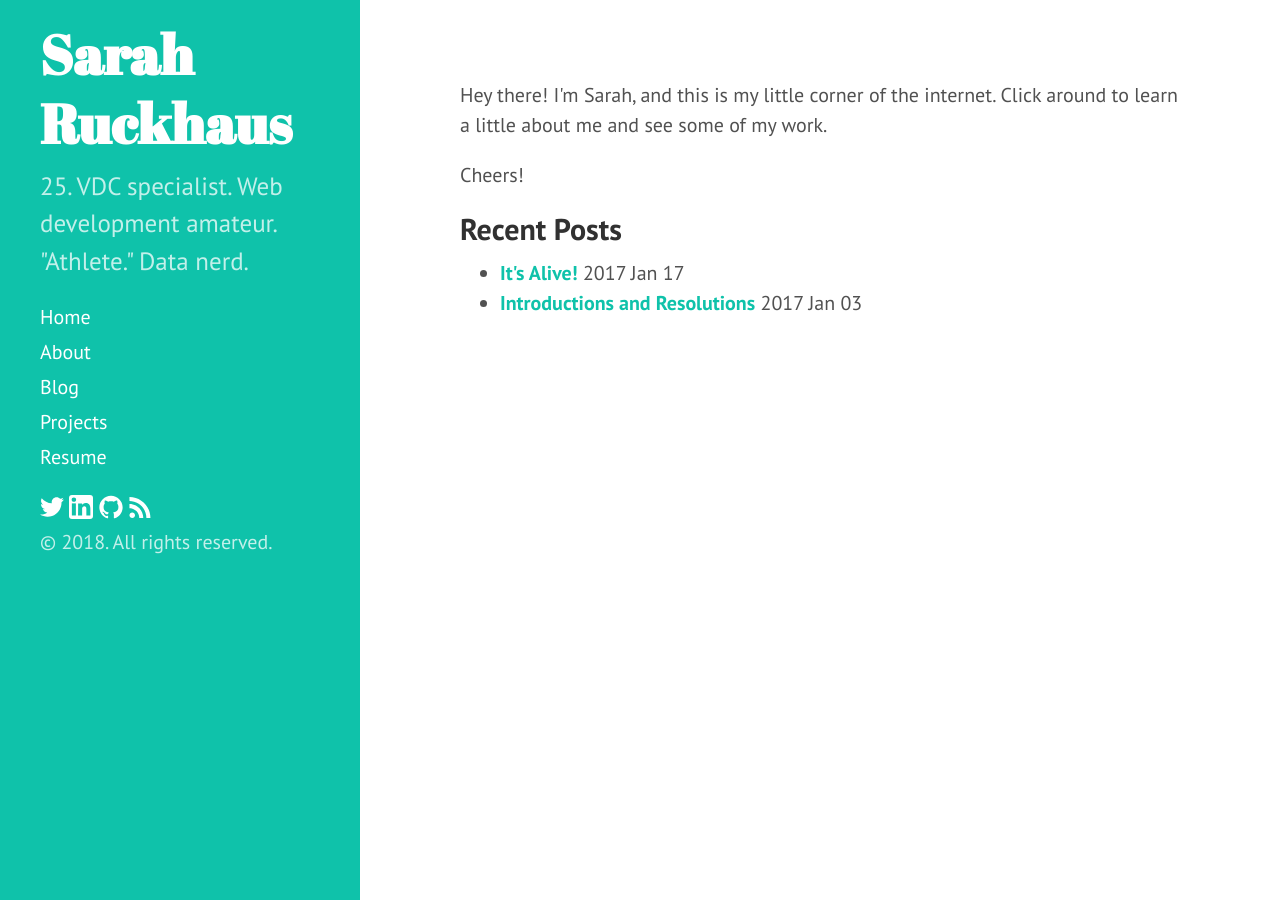
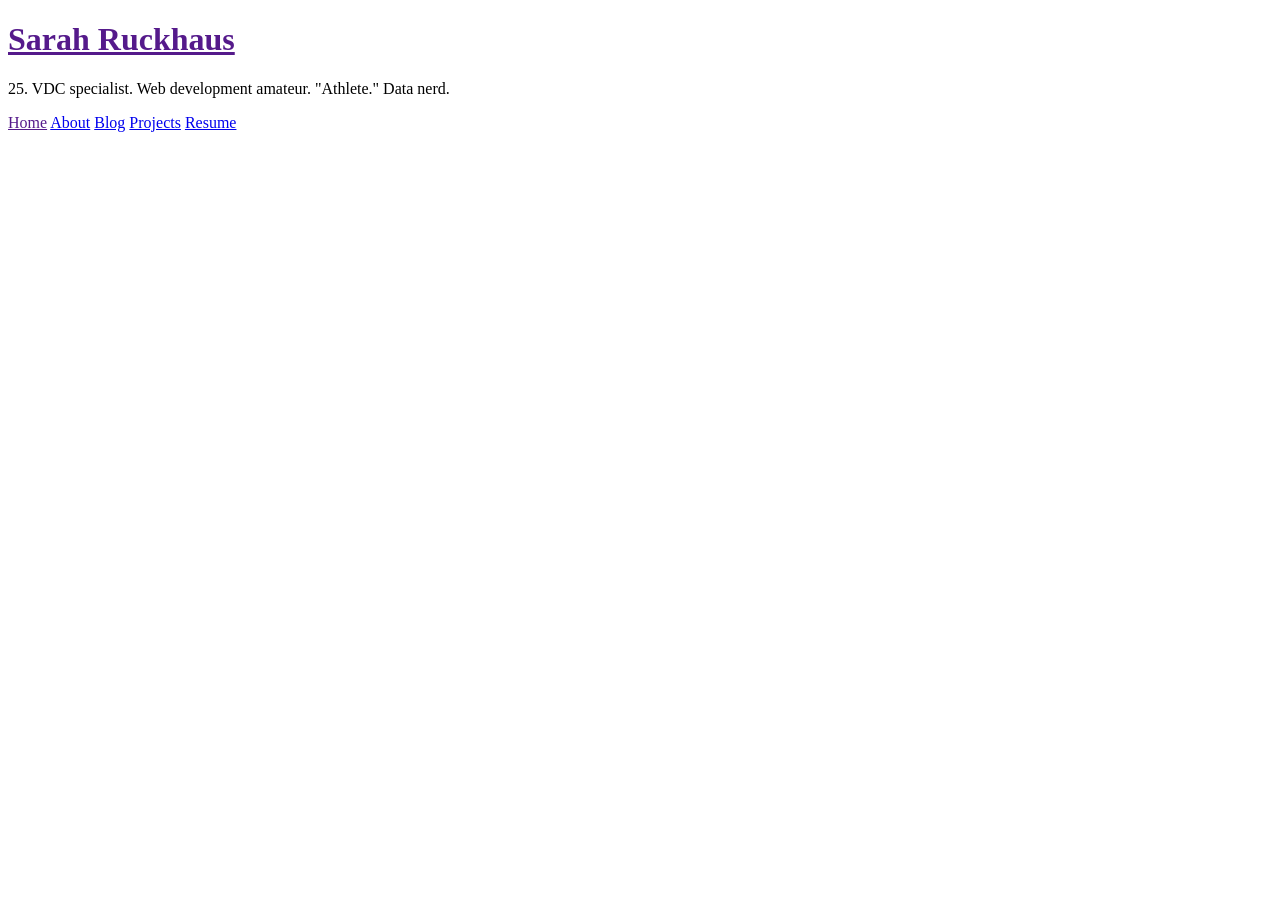
Before and after one commit to ruckhaus/ruckhaus.github.io, a Jekyll site: the page built from index.html, in a window 1280 px wide and 900 px high. Built offline with Jekyll 4.4.1, drawn with Linux system fonts in a browser that asks for light colours.

Commit message:
head changes

```diff
--- a/_includes/head.html
+++ b/_includes/head.html
@@ -15,14 +15,14 @@
   </title>
 
   <!-- CSS -->
-  <link rel="stylesheet" href="{{ site.baseurl }}public/css/poole.css">
-  <link rel="stylesheet" href="{{ site.baseurl }}public/css/syntax.css">
-  <link rel="stylesheet" href="{{ site.baseurl }}public/css/hyde.css">
+  <link rel="stylesheet" href="..{{ site.baseurl }}public/css/poole.css">
+  <link rel="stylesheet" href="..{{ site.baseurl }}public/css/syntax.css">
+  <link rel="stylesheet" href="..{{ site.baseurl }}public/css/hyde.css">
   <link rel="stylesheet" href="https://fonts.googleapis.com/css?family=PT+Sans:400,400italic,700|Abril+Fatface">
 
   <!-- Icons -->
-  <link rel="apple-touch-icon-precomposed" sizes="144x144" href="{{ site.baseurl }}public/apple-touch-icon-144-precomposed.png">
-                                 <link rel="shortcut icon" href="{{ site.baseurl }}public/favicon.ico">
+  <link rel="apple-touch-icon-precomposed" sizes="144x144" href="..{{ site.baseurl }}public/apple-touch-icon-144-precomposed.png">
+                                 <link rel="shortcut icon" href="..{{ site.baseurl }}public/favicon.ico">
 
   <!-- RSS -->
   <link rel="alternate" type="application/rss+xml" title="RSS" href="/atom.xml">
```
